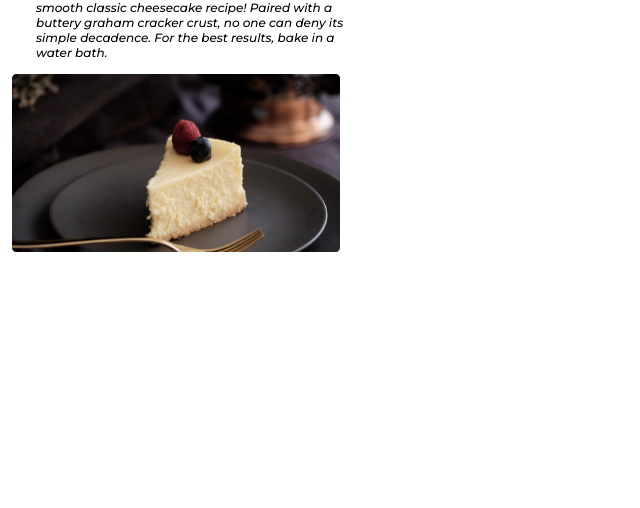
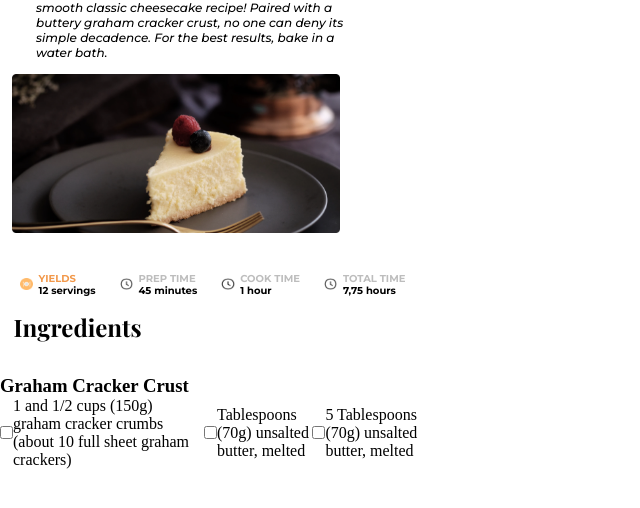
Before and after one commit to MelRibeiro/Recipe-Challenge, a plain HTML site: page index.html in a window 1280 px wide. Shown: the part 102-610 px from the top of the page, without its empty margins (0-640 px from the left). Drawn offline with nearby package versions, Linux system fonts and the light colour scheme; a web font is replaced by a local one.

Commit message:
parte do tempo e ingredientes

```diff
--- a/css/style.css
+++ b/css/style.css
@@ -15,6 +15,8 @@
 
 }
 
+/*====================================================================*/
+
 /* RESET CSS */
 * {
     margin: 0;
@@ -22,11 +24,33 @@
     box-sizing: border-box;
 }
 
+html {
+    scroll-behavior: smooth;
+    -webkit-font-smoothing: antialiased;
+}
+
+/* SCROLL BAR STYLE */
+
+::-webkit-scrollbar {
+    background-color: var(--creater-challenge-color);
+    width: 0.5rem;
+    border-radius: 0.5rem;
+}
+
+::-webkit-scrollbar-thumb {
+    background-color: var(--creater-challenge-color);
+}
+
+ul {
+    list-style: none;
+}
+
 /*=======================================================================*/
 
 body {
     width: 100vw;
     height: 100vh;
+    max-width: 425px;
 }
 
 /* HEADER */
@@ -54,8 +78,65 @@ header p {
 
 /* CHEESECAKE PHOTO */
 #cheesecake-photo img {
-    width: 22rem;
-    height: 13.364rem;
+    width: 100%;
+    height: 100%;
+    object-fit: cover;
+    max-width: 22rem;
+    max-height: 13.364rem;
     border-radius: 0.75rem;
     padding: 0.75rem 0.75rem 1.5rem 0.75rem;
 }
+
+/* MAIN UL LI */
+
+main .container ul {
+    display: flex;
+    justify-content: center;
+    align-items: center;
+}
+
+main .container .recipe-inf {
+    display: flex;
+    padding: 0.75rem;
+    justify-content: center;
+    align-items: center;
+}
+
+main .container img {
+    margin-right: 0.339rem;
+    width: 0.846rem;
+    height: 0.786rem;
+}
+
+main #time {
+    color: var(--list-and-serving-color);
+}
+
+main .time {
+    font-family: var(--montserrat-font-family);
+    font-style: normal;
+    font-weight: 700;
+    font-size: 0.5rem;
+    line-height: 0.625rem;
+    text-transform: uppercase;
+    color: var(--source-color);
+}
+
+main .recipe-inf p {
+    font-family: var(--montserrat-font-family);
+    font-style: normal;
+    font-weight: 500;
+    font-size: 0.625rem;
+    line-height: 0.75rem;
+}
+
+main section .ingredients h2 {
+    font-family: var(--playfair-font-family);
+    font-size: 1.5rem;
+    font-style: normal;
+    font-weight: bold;
+    line-height: 2rem;
+    padding: 0.1rem;
+    margin-bottom: 1.9rem;
+    margin-left: 0.75rem;
+}
--- a/index.html
+++ b/index.html
@@ -25,11 +25,95 @@
         <p><img src="img/6dots.svg" alt="points image">Look no further for a creamy and ultra smooth classic cheesecake recipe! Paired with a buttery graham cracker crust, no one can deny its simple decadence. For the best results, bake in a water bath.</p>
     </header>
 
-    <div id="cheesecake-photo">
-        <img src="img/photo1.png" alt="">
-    </div>
 
 <body>
 
+    <div id="cheesecake-photo">
+        <img src="img/photo1.png" alt="">
+    </div> <!--cheesecake-photo-->
+
+    <main>
+        <div class="container">
+            <div class="wrapper">
+                <ul>
+                    <li>
+
+                            <div class="recipe-inf recipe">
+                                <div class="image">
+                                <img src="img/talheres.png" alt="talheres">
+                                </div>
+
+                                <div class="total">
+                                <p class="time" id="time">Yields</p>
+                                <p>12 servings</p>
+                                </div>
+                            </div>
+
+
+                    </li>
+
+                    <li>
+                        <div class="recipe-inf">
+                            <div class="image">
+                                <img src="img/relogio.png" alt="relogio">
+                            </div>
+
+                            <div class="total">
+                                <p class="time">Prep TIme</p>
+                                <p>45 minutes</p>
+                            </div>
+                        </div>
+                    </li>
+
+                    <li>
+                        <div class="recipe-inf">
+                            <div class="image">
+                                <img src="img/relogio.png" alt="relogio">
+                            </div>
+
+                            <div class="total">
+                                <p class="time">Cook Time </p>
+                                <p>1 hour</p>
+                            </div>
+                        </div>
+                    </li>
+
+                    <li>
+                        <div class="recipe-inf">
+                            <div class="image">
+                                <img src="img/relogio.png" alt="relogio">
+                            </div>
+
+                            <div class="total">
+                                <p class="time">Total Time</p>
+                                <p>7,75 hours</p>
+                            </div>
+                        </div>
+                    </li>
+
+                </ul>
+                </div> <!--wrapper-->
+
+            <section>
+                <div class="ingredients">
+                    <h2>Ingredients</h2>
+                    <h3>Graham Cracker Crust</h3>
+
+                    <ul>
+                        <input type="checkbox"><li>1 and 1/2 cups (150g) graham cracker crumbs (about 10 full sheet graham crackers)</li>
+                        <input type="checkbox"><li>Tablespoons (70g) unsalted butter, melted</li>
+                        <input type="checkbox"><li>5 Tablespoons (70g) unsalted butter, melted</li>
+                    </ul>
+
+                </div>
+
+
+            </section>
+
+
+        </div>
+
+    </main>
+
 </body>
 </html>
```
Also changed, not shown: img/relogio.png (added), img/talheres.png (added).
